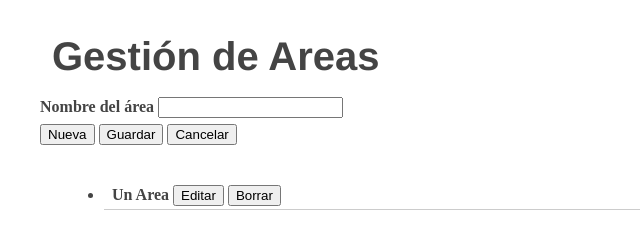
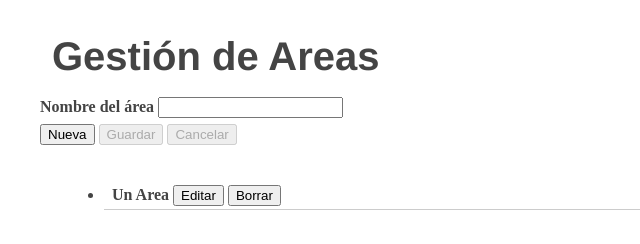
Before and after one commit to cmacarpio/HTML5JS, a website: page Clase03/lab05/ng-expedientes/app/index.html in a window 1280 px wide. Shown: the whole page, without its empty margins (0-640 px from the left). Drawn offline with nearby package versions, Linux system fonts and the light colour scheme.

Commit message:
avance 12/05

```diff
--- a/Clase03/lab05/ng-expedientes/app/views/datosArea.html
+++ b/Clase03/lab05/ng-expedientes/app/views/datosArea.html
@@ -4,7 +4,7 @@
     <input type="text" ng-model="area.nombre"></label>
 </div>
 <div>
-    <button ng-click="nueva()">Nueva</button>
-    <button ng-click="guardar()">Guardar</button>
-    <button ng-click="cancelar()">Cancelar</button>
+    <button ng-click="nueva()" ng-disabled="isEditing">Nueva</button>
+    <button ng-click="guardar()" ng-disabled="!isEditing">Guardar</button>
+    <button ng-click="cancelar()"ng-disabled="!isEditing">Cancelar</button>
 </div>
```
